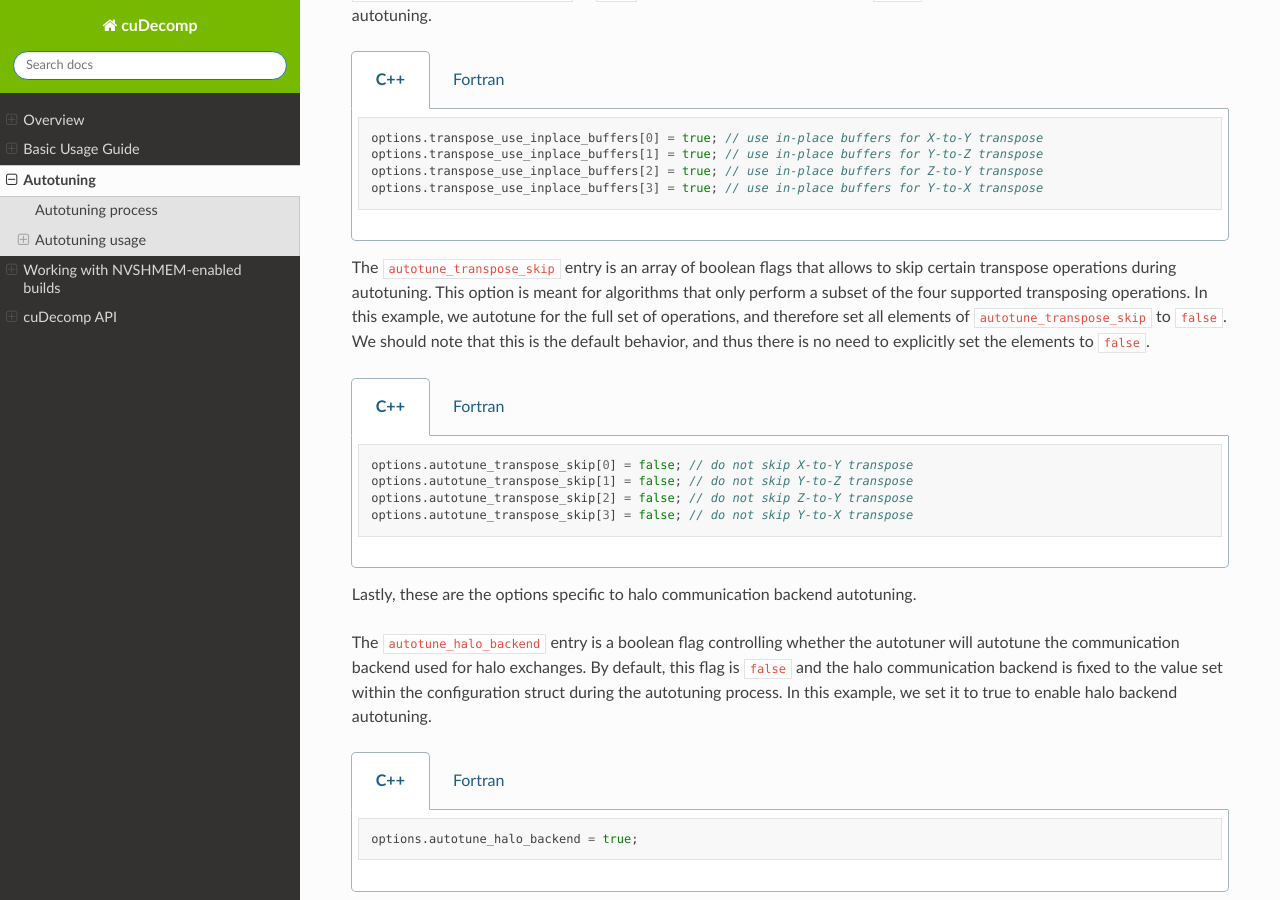
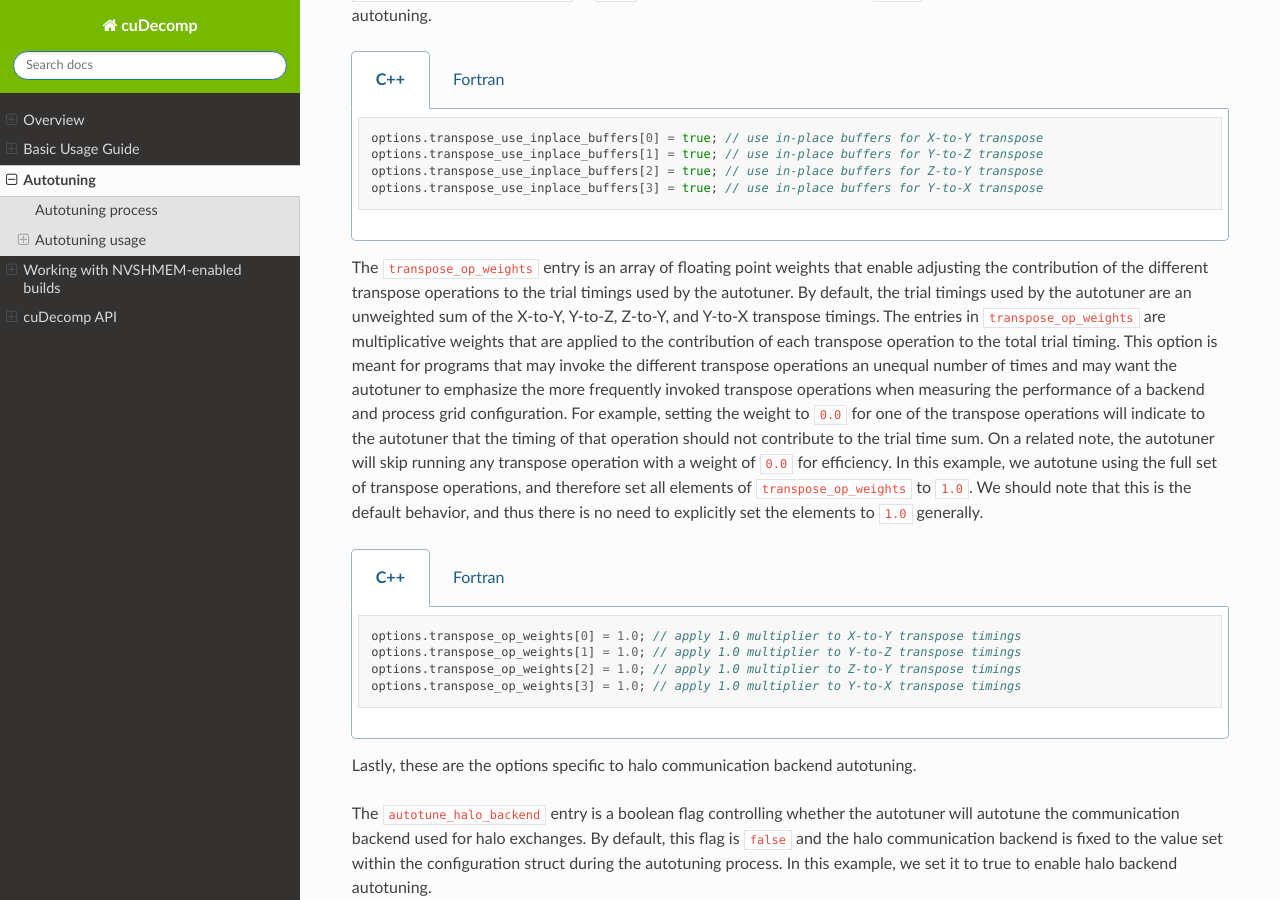
Before and after one commit to NVIDIA/cuDecomp, a Sphinx documentation site: the page built from docs/autotuning.rst, in a window 1280 px wide and 900 px high, scrolled down 4233 px. Built offline with Sphinx 7.4.7 and the Read the Docs theme 2.0.0, drawn with Linux system fonts in a browser that asks for light colours.

Commit message:
Enable applying weights to individual transpose operation timings during autotuning  (#22)
* Add support for weighting transpose operation timings during autotuning.

* Update docs.

* Re-enable skips if weight = 0.0.

* Add note in docs about skipping operations.

```diff
--- a/docs/api/f_api.rst
+++ b/docs/api/f_api.rst
@@ -73,7 +73,7 @@ _________________________________
   :f logical autotune_transpose_backend: flag to enable transpose backend autotuning (default: false)
   :f logical autotune_halo_backend: flag to enable halo backend autotuning (default: false)
   :f logical transpose_use_inplace_buffers(4): flag to control whether transpose autotuning uses in-place or out-of-place buffers by operation, considering the following order: X-to-Y, Y-to-Z, Z-to-Y, Y-to-X (default: [false, false, false, false])
-  :f logical autotune_transpose_skip(4): flag to skip certain transpose operations during autotuning, considering the following order: X-to-Y, Y-to-Z, Z-to-Y, Y-to-X (default: [false, false, false, false])
+  :f real(c_double) transpose_op_weights(4): multiplicative weight to apply to trial time contribution by transpose operation in the following order: X-to-Y, Y-to-Z, Z-to-Y, Y-to-X (default: [1.0, 1.0, 1.0, 1.0])
   :f integer halo_extents(3): extents for halo autotuning (default: [0, 0, 0])
   :f logical halo_periods(3): periodicity for halo autotuning (default: [false, false, false])
   :f integer halo_axis: which axis pencils to use for halo autotuning (default: 1, X-pencils)
--- a/docs/autotuning.rst
+++ b/docs/autotuning.rst
@@ -230,28 +230,37 @@ By default, the entries are set to :code:`false` and out-of-place buffers are us
     options%transpose_use_inplace_buffers(3) = .true. ! use in-place buffers for Z-to-Y transpose
     options%transpose_use_inplace_buffers(4) = .true. ! use in-place buffers for Y-to-X transpose
 
-The :code:`autotune_transpose_skip` entry is an array of boolean flags that allows to skip certain
-transpose operations during autotuning. This option is meant for algorithms that only perform a subset
-of the four supported transposing operations. In this example, we autotune for the full set of
-operations, and therefore set all elements of :code:`autotune_transpose_skip` to :code:`false`.
+The :code:`transpose_op_weights` entry is an array of floating point weights that enable adjusting the
+contribution of the different transpose operations to the trial timings used by the autotuner. By default,
+the trial timings used by the autotuner are an unweighted sum of the X-to-Y, Y-to-Z, Z-to-Y, and Y-to-X transpose timings.
+The entries in :code:`transpose_op_weights` are multiplicative weights that are applied to the
+contribution of each transpose operation to the total trial timing.
+This option is meant for programs that may invoke the different transpose operations an unequal
+number of times and may want the autotuner to emphasize the more frequently invoked transpose operations
+when measuring the performance of a backend and process grid configuration. For example, setting
+the weight to :code:`0.0` for one of the transpose operations will indicate to the autotuner that the timing
+of that operation should not contribute to the trial time sum. On a related note, the autotuner will skip running
+any transpose operation with a weight of :code:`0.0` for efficiency.
+In this example, we autotune using the full set of transpose
+operations, and therefore set all elements of :code:`transpose_op_weights` to :code:`1.0`.
 We should note that this is the default behavior, and thus there is no need to explicitly set
-the elements to :code:`false`.
+the elements to :code:`1.0` generally.
 
 .. tabs::
 
   .. code-tab:: c++
 
-    options.autotune_transpose_skip[0] = false; // do not skip X-to-Y transpose
-    options.autotune_transpose_skip[1] = false; // do not skip Y-to-Z transpose
-    options.autotune_transpose_skip[2] = false; // do not skip Z-to-Y transpose
-    options.autotune_transpose_skip[3] = false; // do not skip Y-to-X transpose
+    options.transpose_op_weights[0] = 1.0; // apply 1.0 multiplier to X-to-Y transpose timings
+    options.transpose_op_weights[1] = 1.0; // apply 1.0 multiplier to Y-to-Z transpose timings
+    options.transpose_op_weights[2] = 1.0; // apply 1.0 multiplier to Z-to-Y transpose timings
+    options.transpose_op_weights[3] = 1.0; // apply 1.0 multiplier to Y-to-X transpose timings
 
   .. code-tab:: fortran
 
-    options%autotune_transpose_skip(1) = .false. ! do not skip X-to-Y transpose
-    options%autotune_transpose_skip(2) = .false. ! do not skip Y-to-Z transpose
-    options%autotune_transpose_skip(3) = .false. ! do not skip Z-to-Y transpose
-    options%autotune_transpose_skip(4) = .false. ! do not skip Y-to-X transpose
+    options%transpose_op_weights(1) = 1.0 ! apply 1.0 multiplier to X-to-Y transpose timings
+    options%transpose_op_weights(2) = 1.0 ! apply 1.0 multiplier to Y-to-Z transpose timings
+    options%transpose_op_weights(3) = 1.0 ! apply 1.0 multiplier to Z-to-Y transpose timings
+    options%transpose_op_weights(4) = 1.0 ! apply 1.0 multiplier to Y-to-X transpose timings
 
 Lastly, these are the options specific to halo communication backend autotuning.
 
```
Also changed, not shown: 6 other files.
